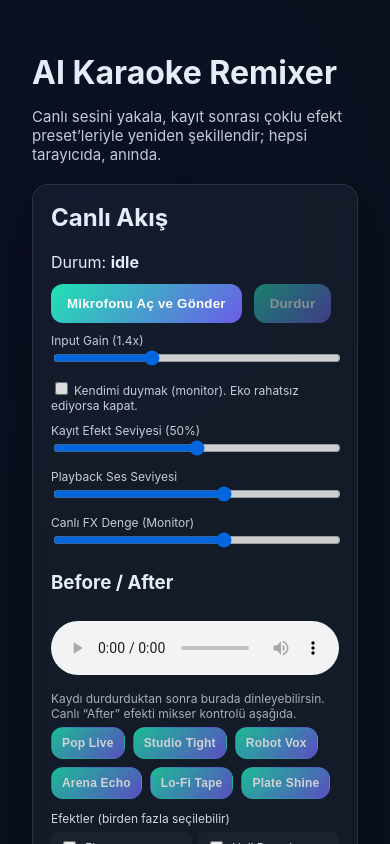
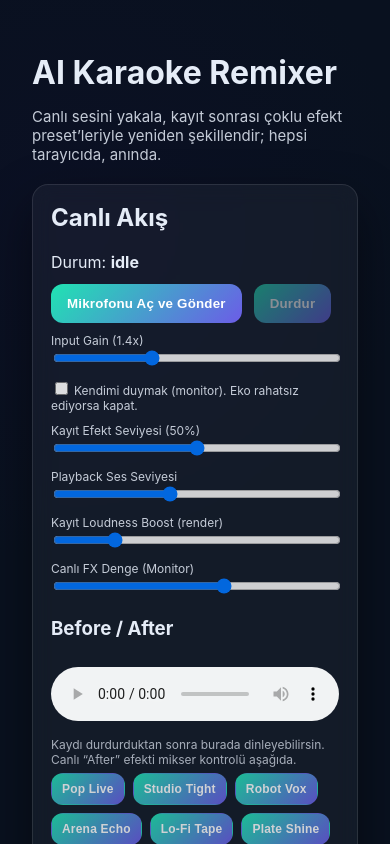
Before and after one commit to iclalsuzann/ai-karaoke-remixer, a Next.js app in the folder frontend/: page / in a window 390 px wide. Shown: the top 844 px of the page. Built offline with nearby package versions, Linux system fonts and the light colour scheme.

Commit message:
Boost mobile loudness: normalize to 0.995, add loudness boost slider

```diff
--- a/frontend/app/page.tsx
+++ b/frontend/app/page.tsx
@@ -29,6 +29,7 @@ export default function Home() {
   const [monitorOn, setMonitorOn] = useState(false);
   const [inputGain, setInputGain] = useState(1.4);
   const [playbackGain, setPlaybackGain] = useState(1.2);
+  const [loudnessBoost, setLoudnessBoost] = useState(1.5);
   const audioRef = useRef<HTMLAudioElement | null>(null);
   type EffectName = "echo" | "hall" | "robot" | "plate" | "lofi" | "chorus";
   const [selectedEffects, setSelectedEffects] = useState<Array<EffectName>>([]);
@@ -474,8 +475,9 @@ export default function Home() {
 
     source.start(0);
     const rendered = await ctx.startRendering();
-    const normalized = normalizeBuffer(rendered, 0.98);
-    const wavBlob = audioBufferToWav(normalized);
+    const normalized = normalizeBuffer(rendered, 0.995);
+    const boosted = applyGain(normalized, loudnessBoost);
+    const wavBlob = audioBufferToWav(boosted);
     const url = URL.createObjectURL(wavBlob);
     setPlayingUrl((prev) => {
       if (prev) URL.revokeObjectURL(prev);
@@ -510,13 +512,29 @@ export default function Home() {
       }
     }
     if (peak < 1e-4) return buffer;
-    const gain = Math.min(targetPeak / peak, 3); // cap to avoid extreme boost
+    const gain = Math.min(targetPeak / peak, 6); // higher cap for mobile loudness
     const ctx = new AudioContext({ sampleRate: buffer.sampleRate });
     const out = ctx.createBuffer(buffer.numberOfChannels, buffer.length, buffer.sampleRate);
     for (let ch = 0; ch < buffer.numberOfChannels; ch++) {
       const src = buffer.getChannelData(ch);
       const dst = out.getChannelData(ch);
       for (let i = 0; i < src.length; i++) dst[i] = src[i] * gain;
+    }
+    return out;
+  };
+
+  const applyGain = (buffer: AudioBuffer, gain: number) => {
+    if (gain === 1) return buffer;
+    const ctx = new AudioContext({ sampleRate: buffer.sampleRate });
+    const out = ctx.createBuffer(buffer.numberOfChannels, buffer.length, buffer.sampleRate);
+    const g = Math.min(gain, 4); // additional cap to reduce clipping
+    for (let ch = 0; ch < buffer.numberOfChannels; ch++) {
+      const src = buffer.getChannelData(ch);
+      const dst = out.getChannelData(ch);
+      for (let i = 0; i < src.length; i++) {
+        const v = src[i] * g;
+        dst[i] = Math.max(-0.99, Math.min(0.99, v)); // soft clamp
+      }
     }
     return out;
   };
@@ -592,7 +610,7 @@ export default function Home() {
             <input
               type="range"
               min={0}
-              max={2}
+              max={3}
               step={0.05}
               value={playbackGain}
               onChange={(e) => {
@@ -600,6 +618,18 @@ export default function Home() {
                 setPlaybackGain(v);
                 if (audioRef.current) audioRef.current.volume = Math.min(1, v);
               }}
+              style={{ width: "100%" }}
+            />
+          </label>
+          <label style={{ display: "block", marginTop: 10, fontSize: 12, opacity: 0.85 }}>
+            Kayıt Loudness Boost (render)
+            <input
+              type="range"
+              min={1}
+              max={3.5}
+              step={0.1}
+              value={loudnessBoost}
+              onChange={(e) => setLoudnessBoost(parseFloat(e.target.value))}
               style={{ width: "100%" }}
             />
           </label>
```
